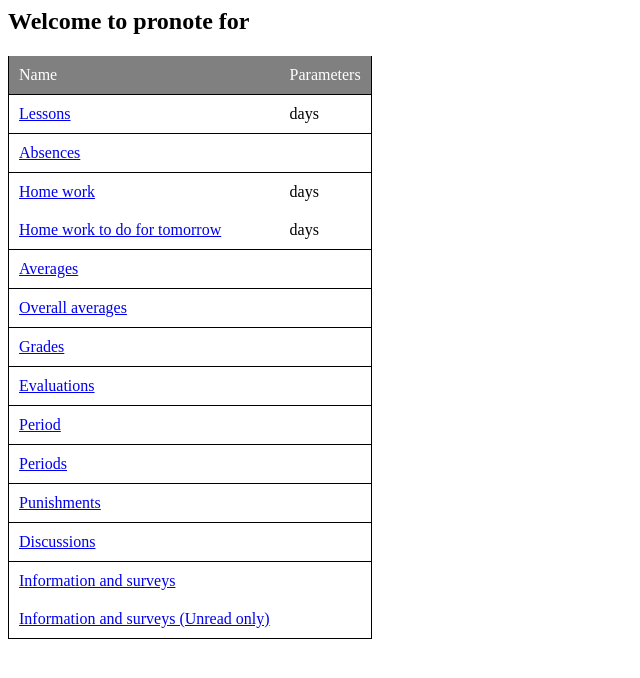
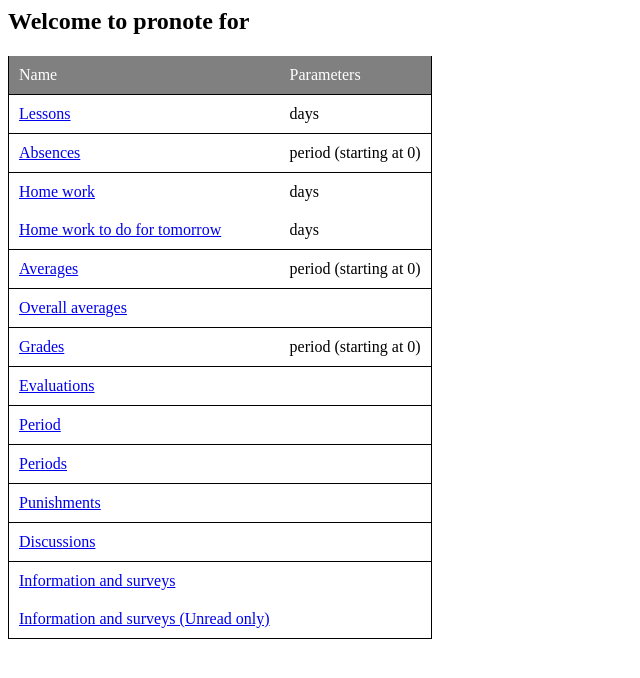
Before and after one commit to bdbogjoe/pronote-rest, a Flask app: template templates/home.html in a window 1280 px wide. Shown: the top 678 px of the page, without its empty margins (0-640 px from the left). Run offline with Flask 2, Linux system fonts and the light colour scheme; the template is opened without the code that fills it, so the values that code supplies are empty; parts of the project's set-up code (start-up, migrations or seed data) failed here and were passed over.

Commit message:
improve how to get data from period to be more flexible

```diff
--- a/app.py
+++ b/app.py
@@ -132,10 +132,20 @@ def period(child=None):
             client = children[key]
             current_period = __currentPeriod(client)
             if client.logged_in:
-                out[key] = __serialize(current_period)
-                out[key]['overall_average'] = __serialize(current_period.overall_average)
+                out[key] = __buildPeriod(current_period)
             else:
                 abort(500)
+    return out
+
+
+def __periods(client):
+    out = []
+    prefix = getattr(client.current_period, 'name')[0:-2]
+    for p in client.periods:
+        n = getattr(p, 'name')
+        if n.startswith(prefix):
+            out.append(p)
+    out = sorted(out, key=get_date)
     return out
 
 
@@ -147,29 +157,39 @@ def periods(child=None):
         if child is None or child in key:
             client = children[key]
             if client.logged_in:
-                out[key] = __serialize(client.periods)
+                data = {}
+                out[key] = data
+                for p in __periods(client):
+                    n = getattr(p, 'name')
+                    data[n] = __buildPeriod(p)
             else:
                 abort(500)
     return out
 
 
+def __buildPeriod(period):
+    out = __serialize(period)
+    out['overall_average'] = period.overall_average
+    return out
+
+
 def __currentPeriod(client):
     out = client.current_period
-    if(__isPeriodValid(out)):
+    if (__isPeriodValid(out)):
         return out
     else:
-        prefix = getattr(out, 'name')[0:-2]
-        for p in client.periods:
+        for p in __periods(client):
             n = getattr(p, 'name')
-            if n.startswith(prefix) and __isPeriodValid(p):
+            if __isPeriodValid(p):
                 return p
     return out
+
 
 def __isPeriodValid(period):
     now = datetime.datetime.now()
     start = getattr(period, 'start')
     end = getattr(period, 'end')
-    return start<=now and now <= end
+    return start <= now and now <= end
 
 
 def get_date(data):
@@ -185,17 +205,36 @@ def get_date(data):
 
 @app.route('/<type>/<child>')
 @app.route('/<type>')
-def current_period(type, child=None):
+def data_period(type, child=None):
     out = {}
+    nb_period = request.args.get('period', default=None, type=int)
     for key in children:
         if child is None or child in key:
             client = children[key]
-            current_period = __currentPeriod(client)
             if client.logged_in:
-                if hasattr(current_period, type):
-                    out[key] = __serialize(getattr(current_period, type))
-                else:
-                    abort(404)
+                data = None
+                cpt = 0
+                for p in __periods(client):
+                    if nb_period is None or cpt == nb_period:
+                        if hasattr(p, type):
+                            tmp = getattr(p, type)
+                            if isinstance(tmp, list):
+                                if data is None:
+                                    data = tmp
+                                else:
+                                    data.extend(tmp)
+                            else:
+                                if data is None:
+                                    data = {}
+                                data[p.name] = tmp
+                        else:
+                            abort(404)
+                    cpt = cpt + 1
+                if isinstance(data, list):
+                    data = sorted(data, key=get_date, reverse=True)
+                    data = __serialize(data)
+
+                out[key] = data
             else:
                 abort(500)
     return out
--- a/templates/home.html
+++ b/templates/home.html
@@ -48,7 +48,7 @@
     </tr>
     <tr>
         <td><a href="/absences">Absences</a></td>
-        <td></td>
+        <td>period (starting at 0)</td>
     </tr>
     <tr>
         <td><a href="/homework">Home work</a></td>
@@ -60,7 +60,7 @@
     </tr>
     <tr>
         <td><a href="/averages">Averages</a></td>
-        <td></td>
+        <td>period (starting at 0)</td>
     </tr>
     <tr>
         <td><a href="/overall_average">Overall averages</a></td>
@@ -68,7 +68,7 @@
     </tr>
     <tr>
         <td><a href="/grades">Grades</a></td>
-        <td></td>
+        <td>period (starting at 0)</td>
     </tr>
     <tr>
         <td><a href="/evaluations">Evaluations</a></td>
```
